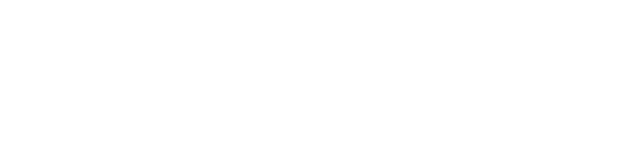
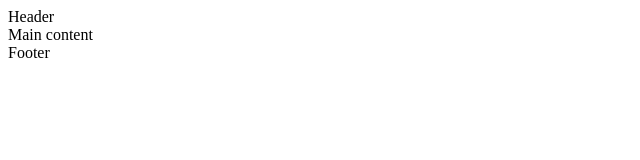
Before and after one commit to Lorenz-127/love-running, a plain HTML site: page index.html in a window 1280 px wide. Shown: the whole page, without its empty margins (0-640 px from the left). Drawn offline with Linux system fonts and the light colour scheme.

Commit message:
Create general page structure

```diff
--- a/index.html
+++ b/index.html
@@ -17,6 +17,15 @@
   <link rel="icon" type="image/png" sizes="16x16" href="assets/favicon/favicon-16x16.png" />
 </head>
 
-<body></body>
+<body>
+  <!-- Header -->
+  <header>Header</header>
+
+  <!-- Main content -->
+  <main>Main content</main>
+
+  <!-- Footer -->
+  <footer>Footer</footer>
+</body>
 
 </html>
```
